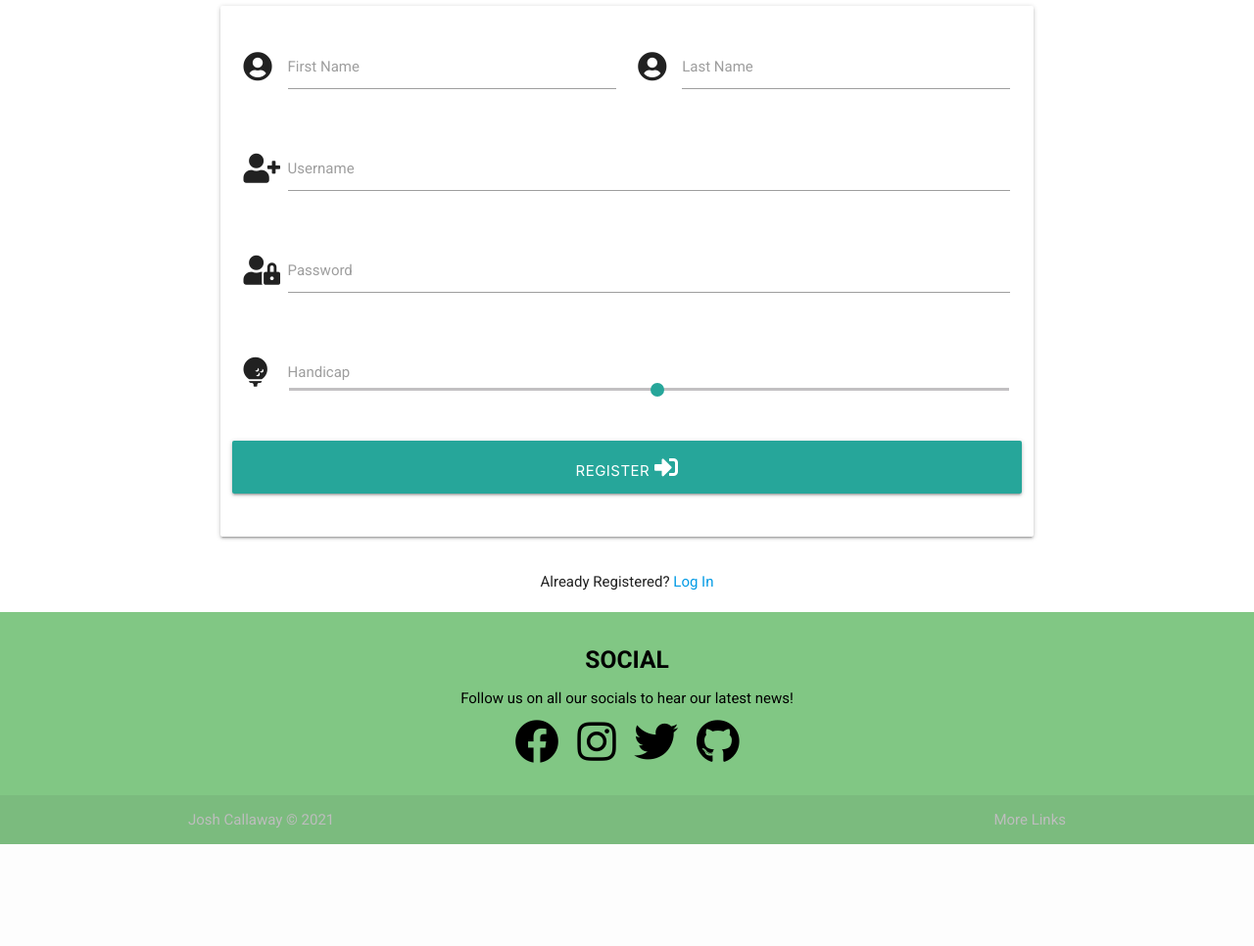
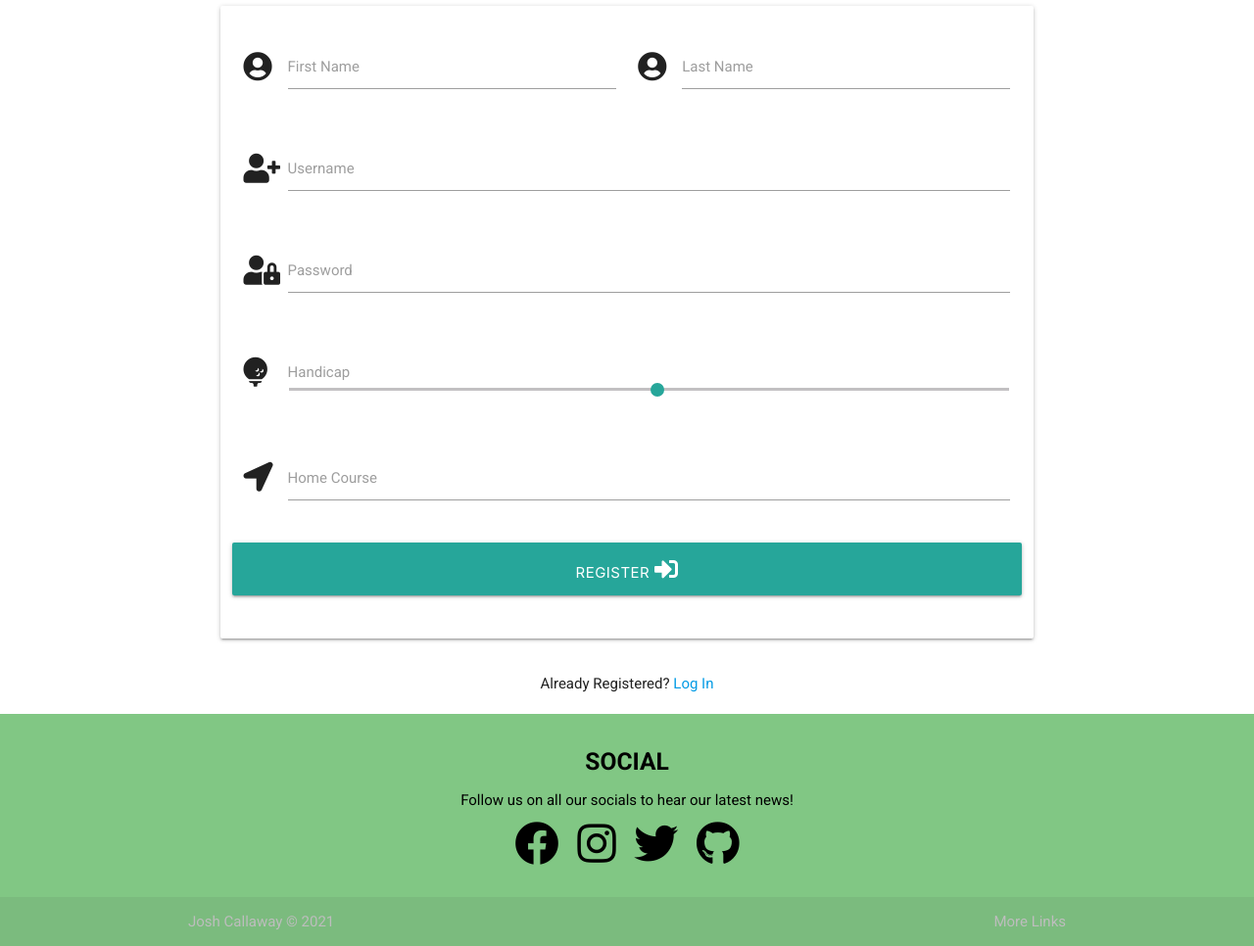
Before and after one commit to joshcallawaydev/fore-play-app, a Flask app: page /register in a window 1280 px wide. Shown: the part 190-1156 px from the top of the page at 98% size. Before the commit the page ends 1052 px from the top, so only its background shows below. Run offline with Flask 2, Linux system fonts and the light colour scheme; some libraries are stand-ins or nearby versions.

Commit message:
Added course input field

```diff
--- a/templates/register.html
+++ b/templates/register.html
@@ -45,6 +45,14 @@
                 </div>
             </div>
             <div class="row">
+                <!-- course row -->
+                <div class="input-field col s12">
+                    <i class="fas fa-location-arrow prefix"></i>
+                    <input id="home_course" name="home_course" type="text" class="validate">
+                    <label for="home_course">Home Course</label>
+                </div>
+            </div>
+            <div class="row">
                 <!-- submit button -->
                 <button type="submit" class="col s12 btn-large text-shadow">
                     Register <i class="fas fa-sign-in-alt"></i>
```
